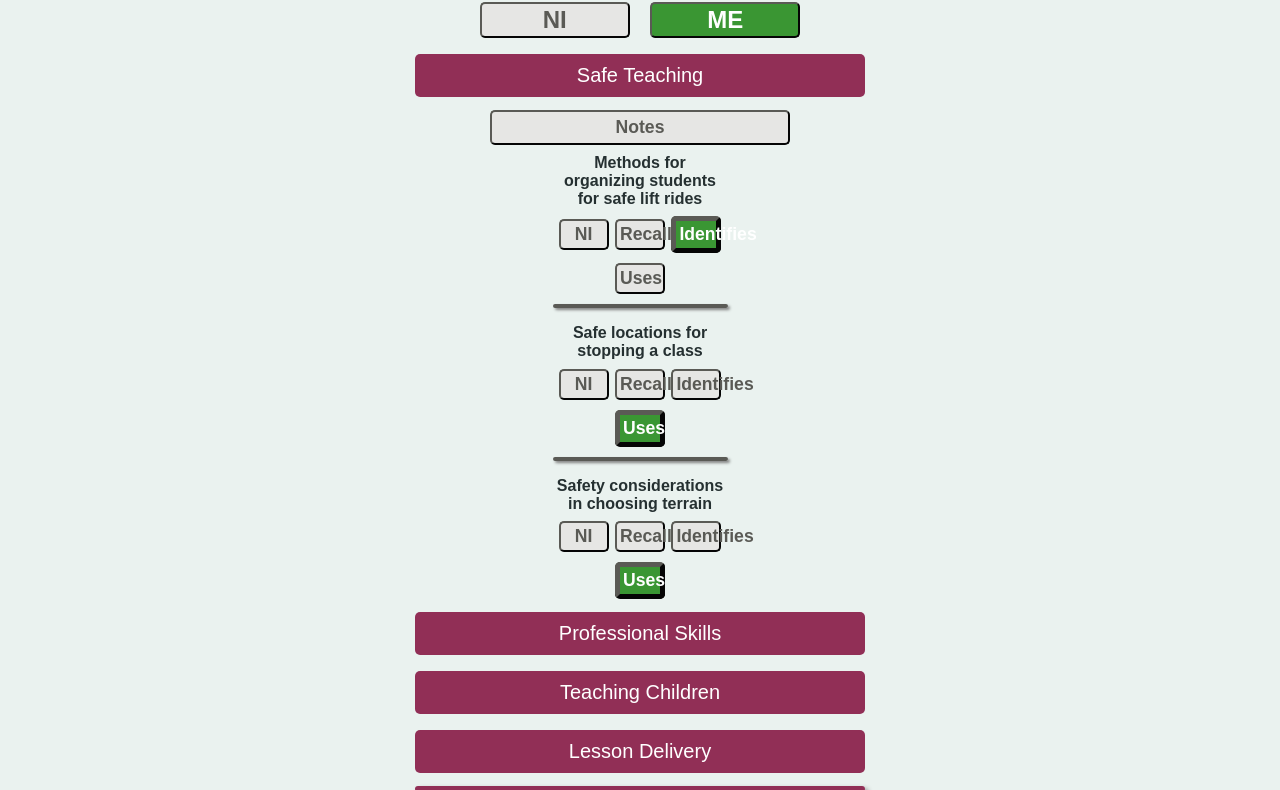
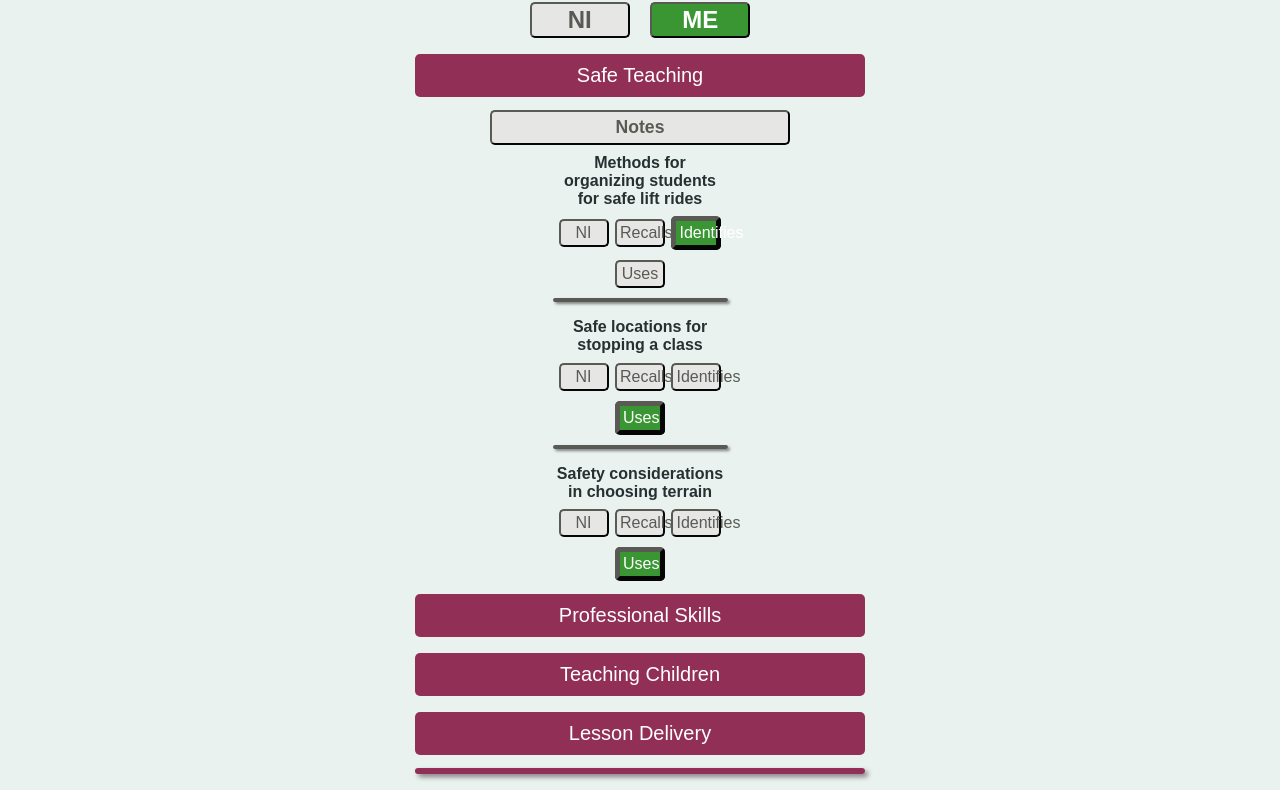
Before and after one commit to dhamiltongcp/results, a plain HTML site: page result1.html in a window 1280 px wide. Shown: the part 331-1121 px from the top of the page. Drawn offline with Linux system fonts and the light colour scheme.

Commit message:
Change results size

```diff
--- a/css/roster.css
+++ b/css/roster.css
@@ -103,10 +103,10 @@ button[type=course]{
 }
 
 button[type=NIo]{
-  width: 30%;
+  width: 20%;
   height: 100%;
   max-width: 450px;
-  min-width: 150px;
+  min-width: 100px;
   background-color: #e6e6e4;
   color: #5a5a55;
   padding: 2px 2px;
@@ -119,10 +119,10 @@ button[type=NIo]{
 }
 
 button[type=MEx]{
-  width: 30%;
+  width: 20%;
   height: 100%;
   max-width: 450px;
-  min-width: 150px;
+  min-width: 100px;
   background-color: #3a9633;
   color: white;
   padding: 2px 2px;
@@ -162,9 +162,9 @@ button[type=results]{
   margin: 5px 1px;
   border-color: #5a5a55;
   border-radius: 5px;
-  font-size: 1.1rem;
+  font-size: 1rem;
   text-align: center;
-  font-weight: bold;
+  font-weight:normal;
 }
 
 button[type=notes]{
```
